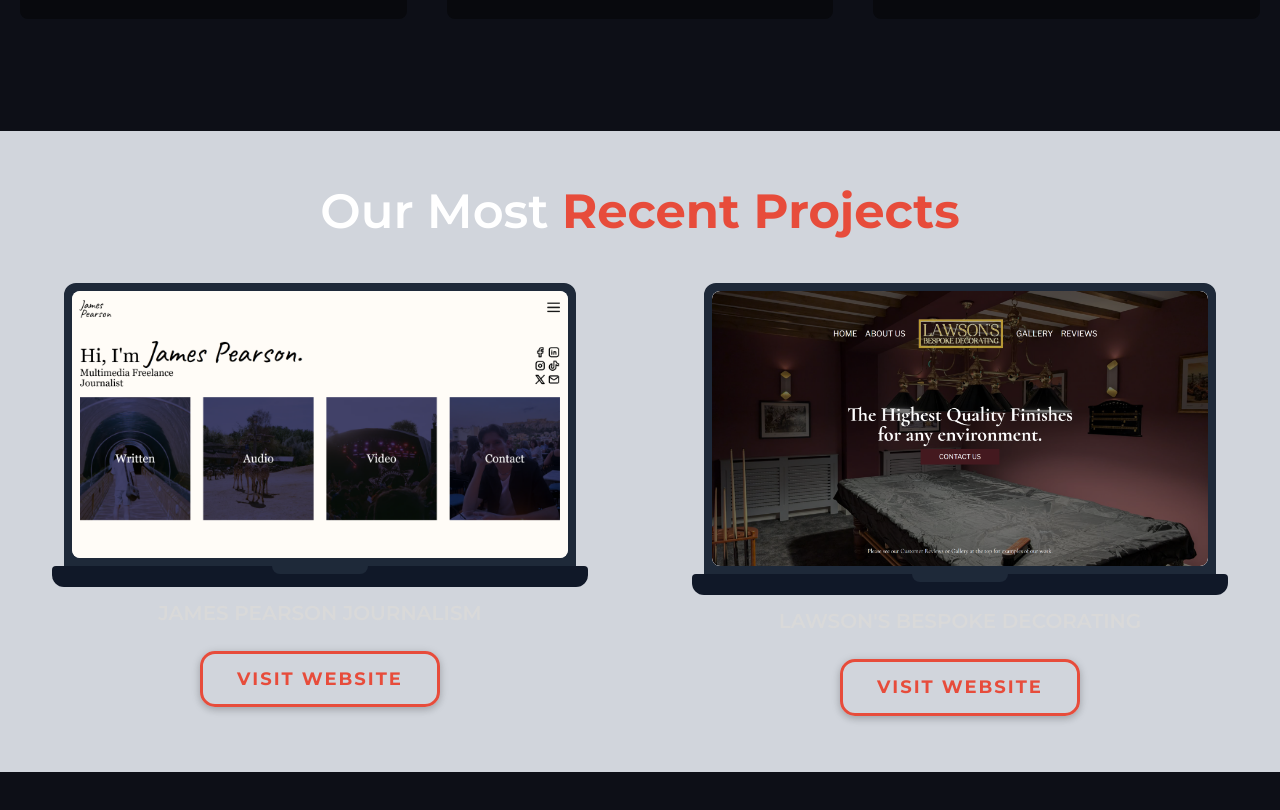
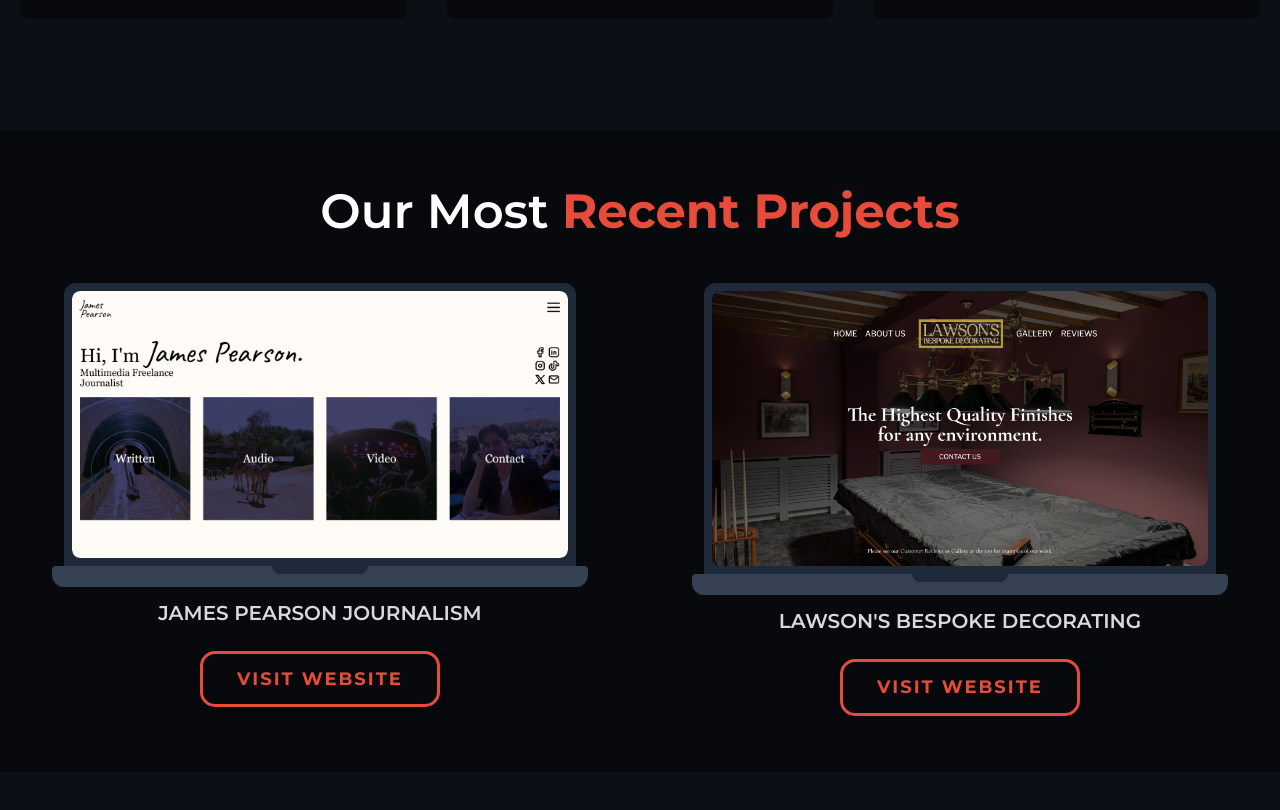
Before and after one commit to OllieSlade/SladeWebSolutions, a React (Vite) app: page / in a window 1280 px wide. Shown: the part 1960-2770 px from the top of the page. Built offline with nearby package versions, Linux system fonts and the light colour scheme.

Commit message:
removing dark mode override from most of the site

```diff
--- a/package.json
+++ b/package.json
@@ -12,6 +12,7 @@
   "dependencies": {
     "@tabler/icons-react": "^3.34.1",
     "@tailwindcss/vite": "^4.1.11",
+    "jiti": "^2.5.1",
     "react": "^19.1.0",
     "react-dom": "^19.1.0",
     "react-router": "^7.7.1",
--- a/src/components/blocks/projectShow.jsx
+++ b/src/components/blocks/projectShow.jsx
@@ -1,12 +1,12 @@
 export default function project({imageSrc, imageAlt, projectName, projectLink}) {
     return (
         <div className=" px-8 text-center max-w-full">
-            <div className="relative h-auto mx-auto border-gray-800 dark:border-gray-800 bg-gray-800 border-[8px] rounded-t-xl max-w-[301px] md:max-w-[512px]">
-                <div className="rounded-lg overflow-hidden h-auto bg-white dark:bg-gray-800">
+            <div className="relative h-auto mx-auto border-gray-800 bg-gray-800 border-[8px] rounded-t-xl max-w-[301px] md:max-w-[512px]">
+                <div className="rounded-lg overflow-hidden h-auto bg-gray-800">
                         <img loading="lazy" src={imageSrc} width="854" height="474" className="block w-full rounded-lg" alt={imageAlt}/>
                 </div>
             </div>
-            <div className="relative mx-auto bg-gray-900 dark:bg-gray-700 rounded-b-xl rounded-t-sm h-[17px] max-w-[351px] md:h-[21px] md:max-w-[597px]">
+            <div className="relative mx-auto bg-gray-700 rounded-b-xl rounded-t-sm h-[17px] max-w-[351px] md:h-[21px] md:max-w-[597px]">
                 <div className="absolute left-1/2 top-0 -translate-x-1/2 rounded-b-xl w-[56px] h-[5px] md:w-[96px] md:h-[8px] bg-gray-800"></div>
             </div>
             <p className="font-semibold text-xl uppercase pt-3 pb-6">{projectName}</p>
--- a/src/components/sections/header.jsx
+++ b/src/components/sections/header.jsx
@@ -7,7 +7,7 @@
         document.getElementById('hamburgerMenu').classList.toggle('invisible');
     }
     return (
-        <header className="bg-none py-7 relative dark:bg-transparent bg-offWhite">
+        <header className="bg-none py-7 relative bg-transparent ">
             <div className="container mx-auto px-5">
             <div className="flex flex-wrap flex-row flex-shrink justify-between w-full place-items-center">
                 <a href="/"><img src={Logo} className="w-64" width="603" height="185" alt="Orange and blue 3D square logo"/></a>
--- a/src/pages/home.jsx
+++ b/src/pages/home.jsx
@@ -42,7 +42,7 @@
             </div>
         </div>
 
-	<div className="dark:bg-lightBlack bg-gray-300 mt-16 md:mt-28 py-14">
+	<div className="bg-lightBlack mt-16 md:mt-28 py-14">
 		<div className="container mx-auto px-5">
 			<h2 className="text-5xl pb-8 font-semibold text-center text-white">Our Most <span className="text-accentOrange font-bold">Recent Projects</span></h2>
 			<div className="grid auto-rows-auto gap-10 grid-cols-1 md:grid-cols-2 mt-4">
```
Also changed, not shown: 2 other files (tests, documents, lock files or other folders).
